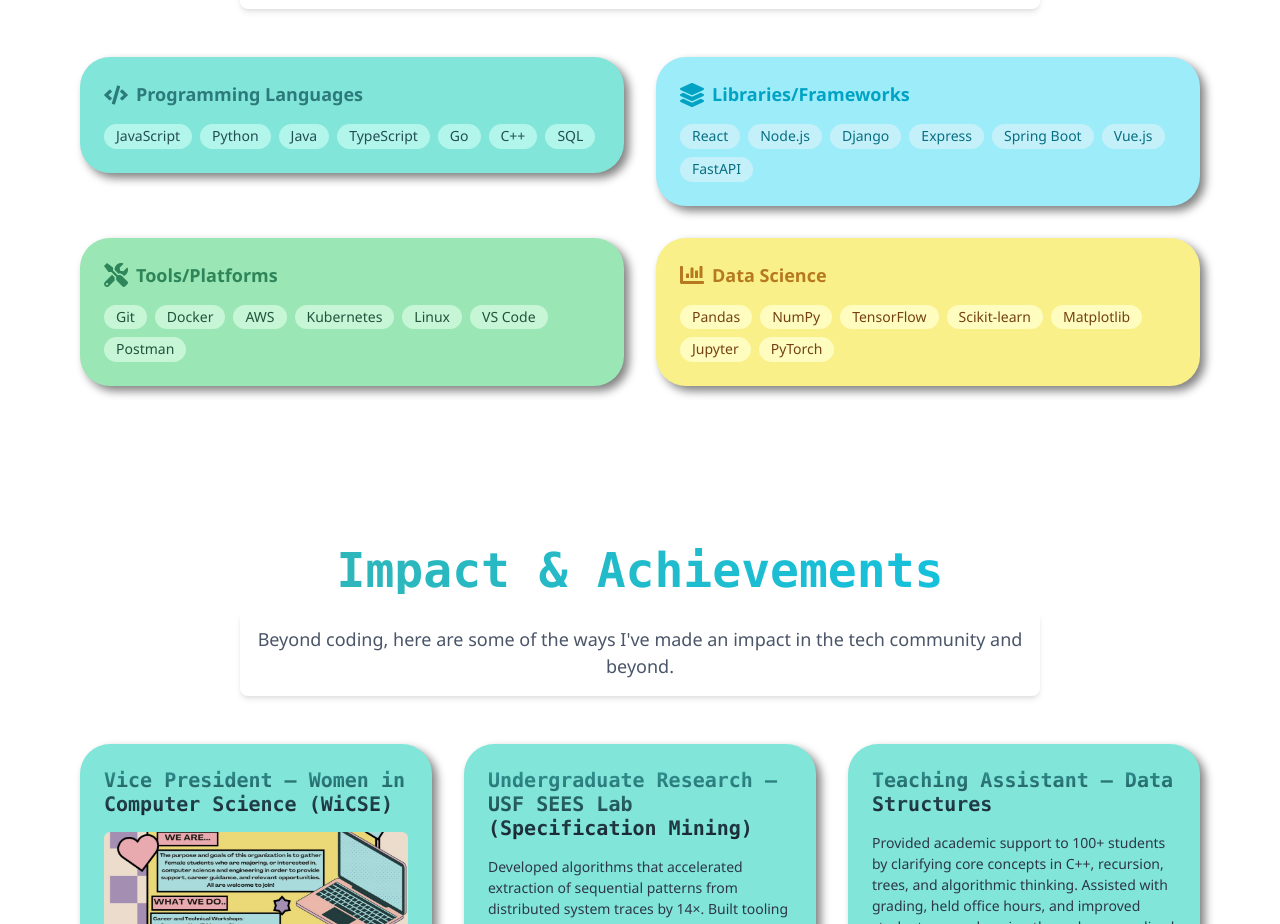
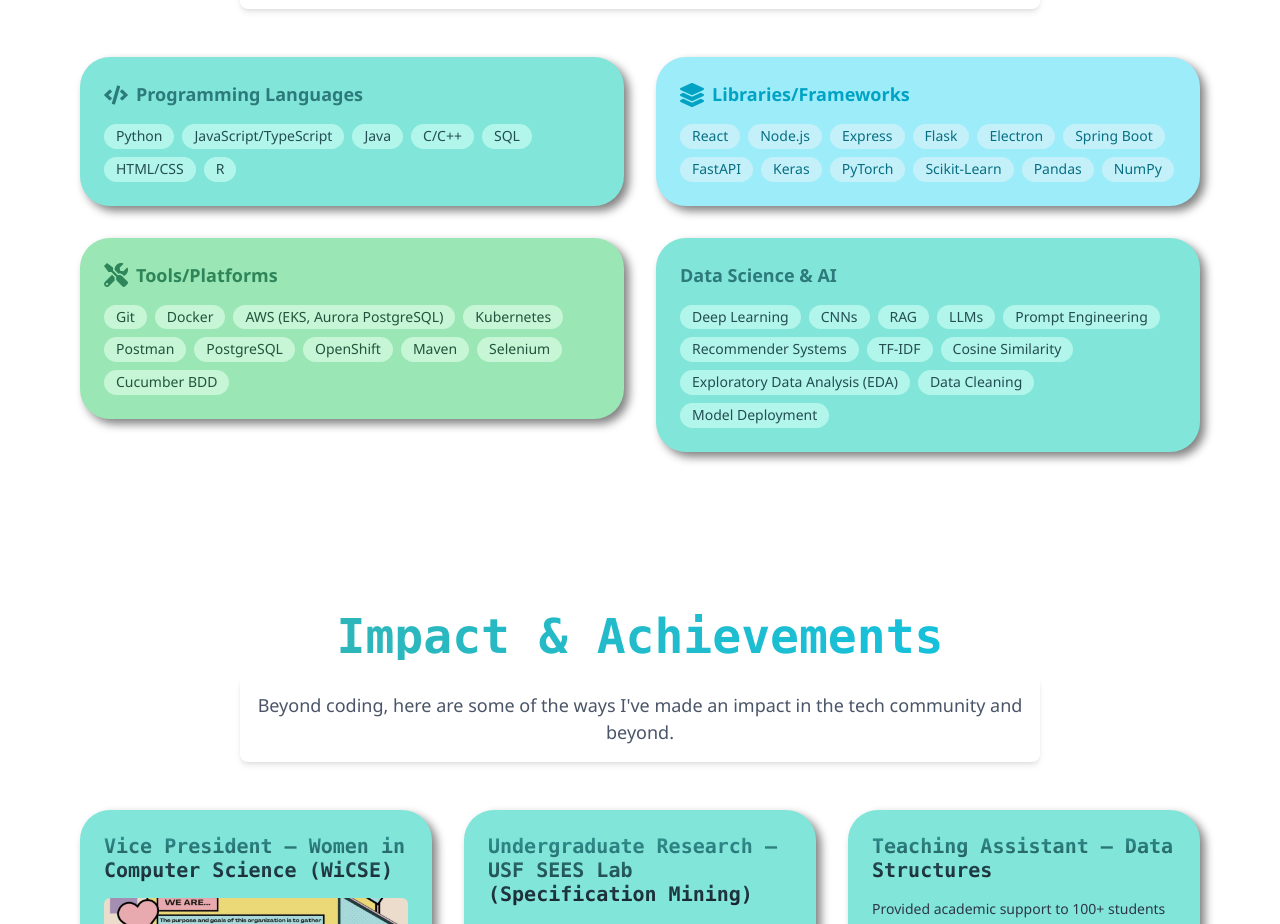
Before and after one commit to NiharikaAdari/Porfolio, a React (Create React App) app: page / in a window 1280 px wide. Shown: the part 3000-3924 px from the top of the page. Built offline with nearby package versions, Linux system fonts and the light colour scheme.

Commit message:
data: update skills.js

```diff
--- a/src/data/skills.js
+++ b/src/data/skills.js
@@ -1,38 +1,50 @@
 export const skills = {
   "Programming Languages": [
-    "JavaScript",
     "Python",
+    "JavaScript/TypeScript",
     "Java",
-    "TypeScript",
-    "Go",
-    "C++",
-    "SQL"
+    "C/C++",
+    "SQL",
+    "HTML/CSS",
+    "R"
   ],
   "Libraries/Frameworks": [
     "React",
     "Node.js",
-    "Django",
     "Express",
+    "Flask",
+    "Electron",
     "Spring Boot",
-    "Vue.js",
-    "FastAPI"
+    "FastAPI",
+    "Keras",
+    "PyTorch",
+    "Scikit-Learn",
+    "Pandas",
+    "NumPy"
   ],
   "Tools/Platforms": [
     "Git",
     "Docker",
-    "AWS",
+    "AWS (EKS, Aurora PostgreSQL)",
     "Kubernetes",
-    "Linux",
-    "VS Code",
-    "Postman"
+    "Postman",
+    "PostgreSQL",
+    "OpenShift",
+    "Maven",
+    "Selenium",
+    "Cucumber BDD"
   ],
-  "Data Science": [
-    "Pandas",
-    "NumPy",
-    "TensorFlow",
-    "Scikit-learn",
-    "Matplotlib",
-    "Jupyter",
-    "PyTorch"
+  "Data Science & AI": [
+    "Deep Learning",
+    "CNNs",
+    "RAG",
+    "LLMs",
+    "Prompt Engineering",
+    "Recommender Systems",
+    "TF-IDF",
+    "Cosine Similarity",
+    "Exploratory Data Analysis (EDA)",
+    "Data Cleaning",
+    "Model Deployment"
   ]
 };
```
